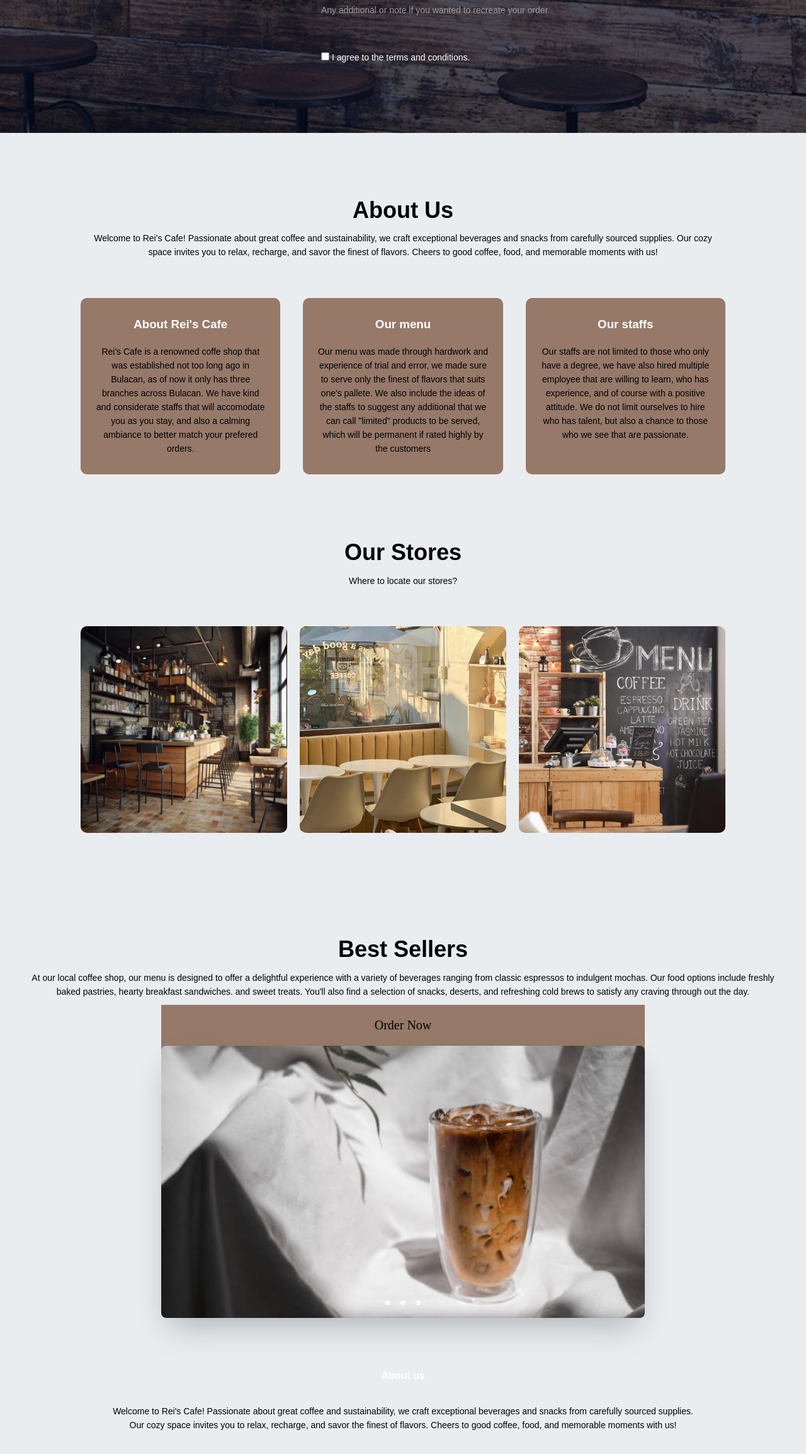
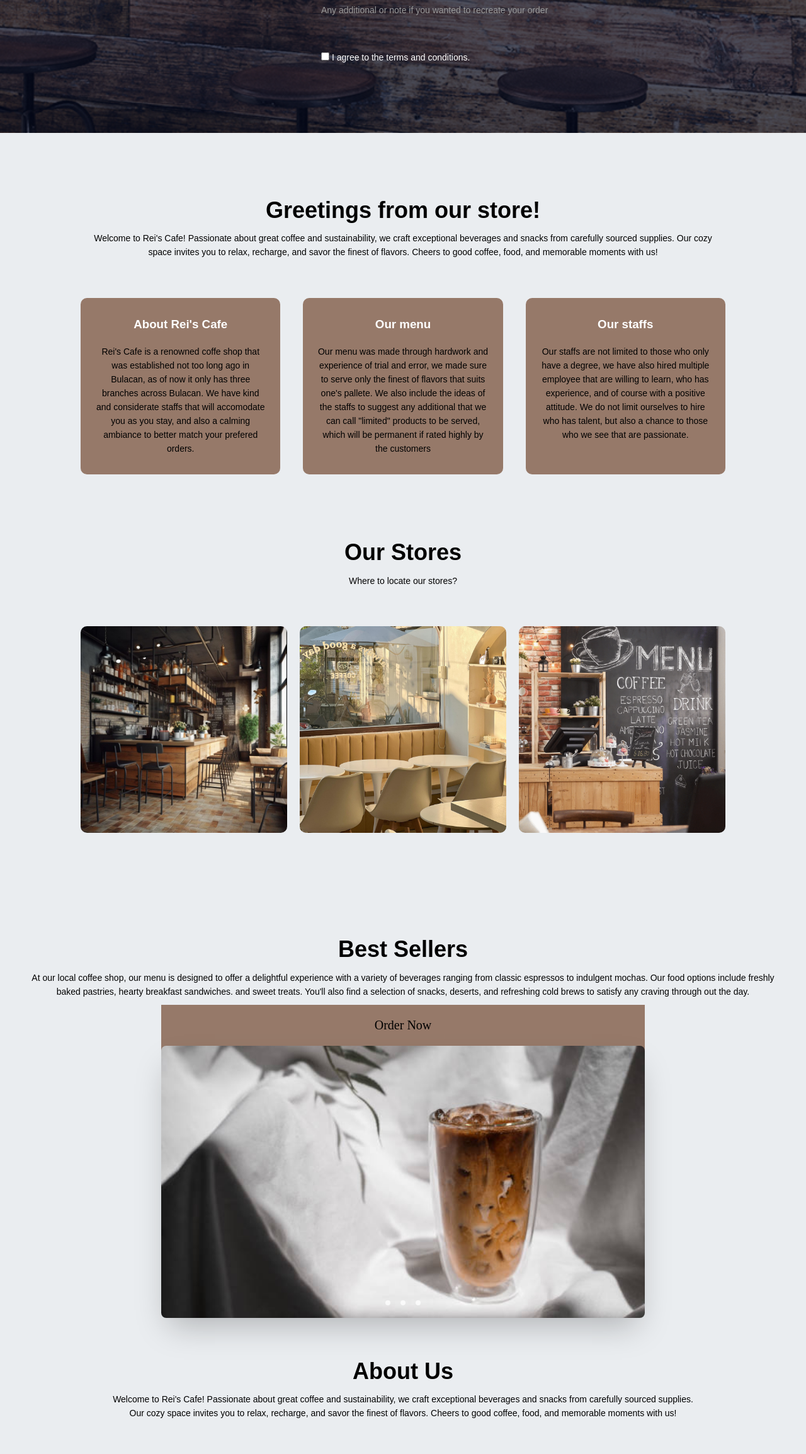
Before and after one commit to ReiLaurenceArtiaga/ARTIAGA_V2-HTML-FORMS, a plain HTML site: page index.html in a window 1280 px wide. Shown: the part 1080-3388 px from the top of the page at 63% size. Drawn offline with Linux system fonts and the light colour scheme.

Commit message:
Update index.html

```diff
--- a/index.html
+++ b/index.html
@@ -115,7 +115,7 @@
     </section>
 
     <section class = "about-us">
-        <h1>About Us</h1>
+        <h1>Greetings from our store!</h1>
         <p> Welcome to Rei's Cafe! Passionate about great coffee and sustainability, we craft exceptional beverages and snacks from
             carefully sourced supplies. Our cozy space invites you to relax, recharge, and savor the finest of flavors. Cheers to good
             coffee, food, and memorable moments with us!
@@ -200,7 +200,7 @@
     </section>
 
     <section class="footer">
-        <h4>About us</h4>
+        <h1>About Us</h1>
         <p>Welcome to Rei's Cafe! Passionate about great coffee and sustainability, we craft exceptional beverages and snacks from
             carefully sourced supplies. <br>Our cozy space invites you to relax, recharge, and savor the finest of flavors. Cheers to good
             coffee, food, and memorable moments with us!</p>
```
